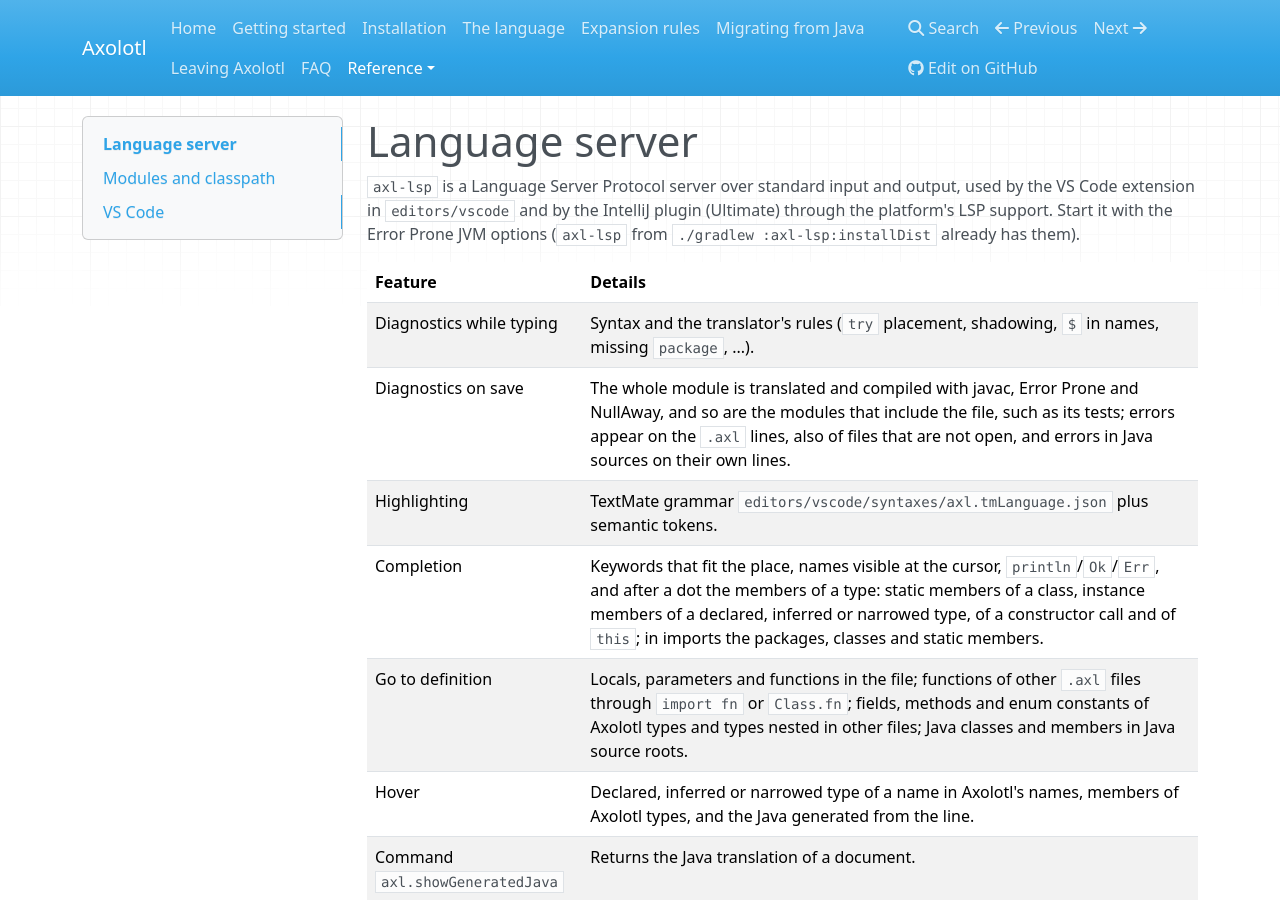
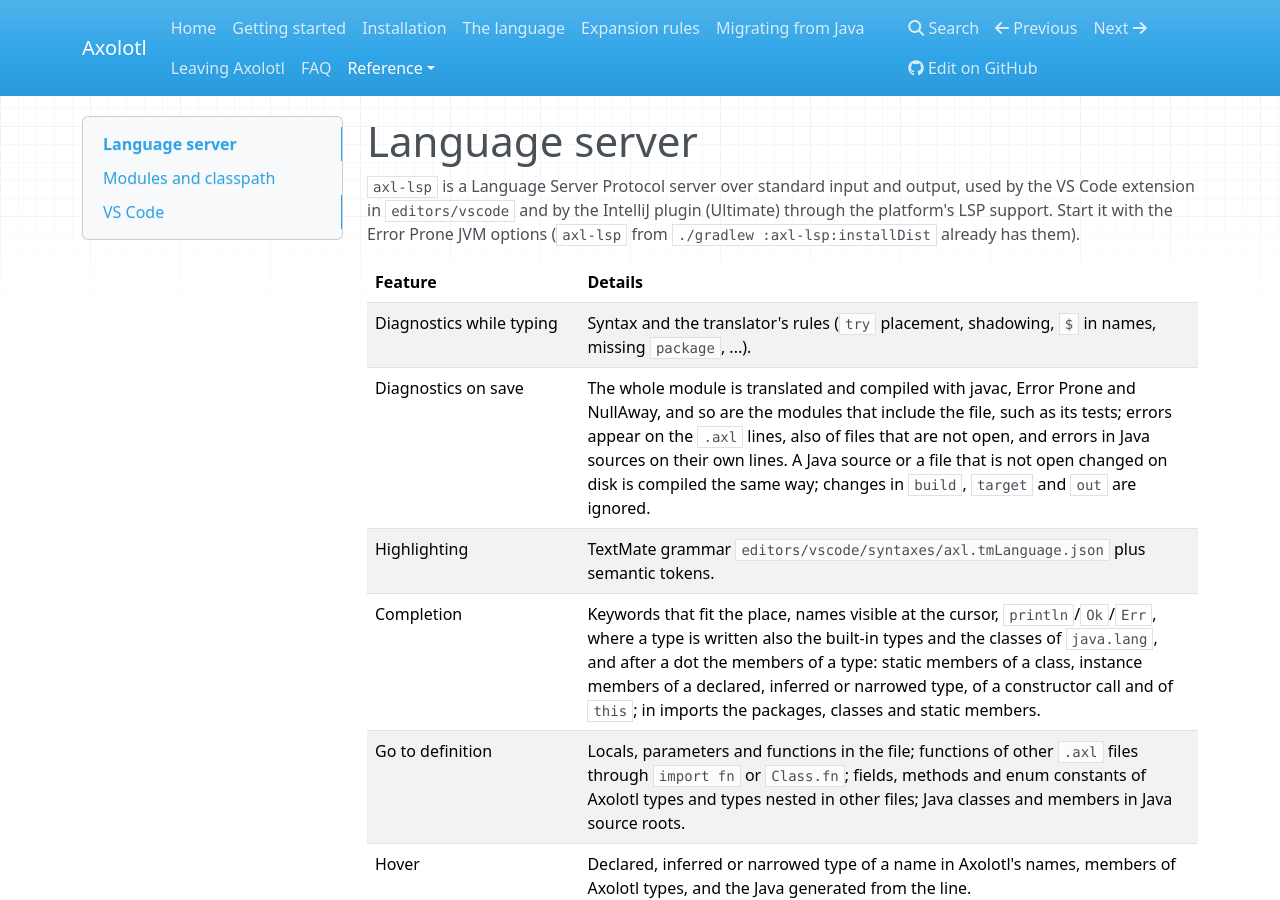
Before and after one commit to k1ngmang/axolotl-lang, an MkDocs documentation site: the page built from docs/lsp.md, in a window 1280 px wide and 900 px high. Built offline with MkDocs 1.6.1, drawn with Linux system fonts in a browser that asks for light colours; nearby versions of some CDN libraries.

Commit message:
Describe compiling on disk changes and type completion in the LSP guide

```diff
--- a/docs/lsp.md
+++ b/docs/lsp.md
@@ -8,9 +8,9 @@ platform's LSP support. Start it with the Error Prone JVM options (`axl-lsp` fro
 | Feature | Details |
 |---------|---------|
 | Diagnostics while typing | Syntax and the translator's rules (`try` placement, shadowing, `$` in names, missing `package`, ...). |
-| Diagnostics on save | The whole module is translated and compiled with javac, Error Prone and NullAway, and so are the modules that include the file, such as its tests; errors appear on the `.axl` lines, also of files that are not open, and errors in Java sources on their own lines. |
+| Diagnostics on save | The whole module is translated and compiled with javac, Error Prone and NullAway, and so are the modules that include the file, such as its tests; errors appear on the `.axl` lines, also of files that are not open, and errors in Java sources on their own lines. A Java source or a file that is not open changed on disk is compiled the same way; changes in `build`, `target` and `out` are ignored. |
 | Highlighting | TextMate grammar `editors/vscode/syntaxes/axl.tmLanguage.json` plus semantic tokens. |
-| Completion | Keywords that fit the place, names visible at the cursor, `println`/`Ok`/`Err`, and after a dot the members of a type: static members of a class, instance members of a declared, inferred or narrowed type, of a constructor call and of `this`; in imports the packages, classes and static members. |
+| Completion | Keywords that fit the place, names visible at the cursor, `println`/`Ok`/`Err`, where a type is written also the built-in types and the classes of `java.lang`, and after a dot the members of a type: static members of a class, instance members of a declared, inferred or narrowed type, of a constructor call and of `this`; in imports the packages, classes and static members. |
 | Go to definition | Locals, parameters and functions in the file; functions of other `.axl` files through `import fn` or `Class.fn`; fields, methods and enum constants of Axolotl types and types nested in other files; Java classes and members in Java source roots. |
 | Hover | Declared, inferred or narrowed type of a name in Axolotl's names, members of Axolotl types, and the Java generated from the line. |
 | Command `axl.showGeneratedJava` | Returns the Java translation of a document. |
```
